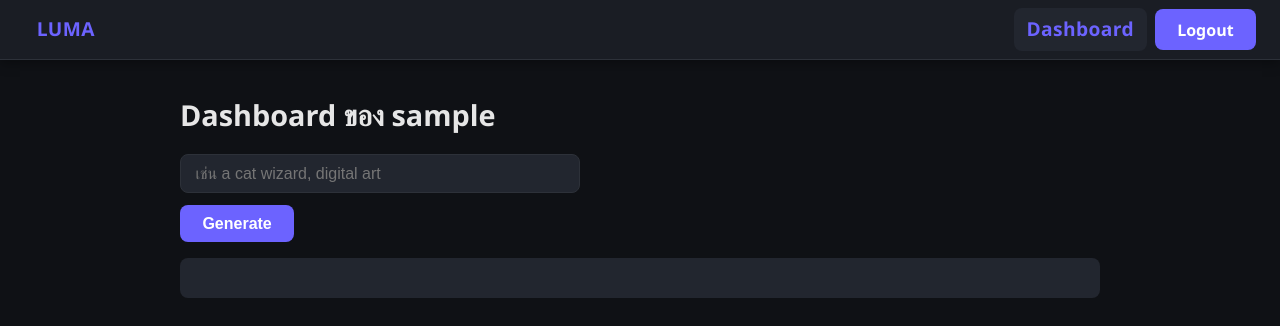
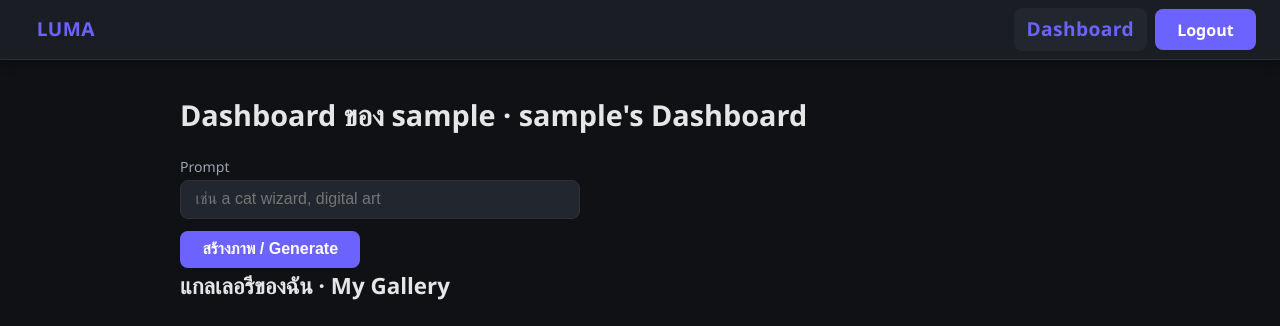
Before and after one commit to boss2912/luma-webapp-g04, a Flask app: page /dashboard in a window 1280 px wide. Shown: the top 326 px of the page. Run offline with Flask 3, Linux system fonts and the light colour scheme; a user stored in the database is signed in; tables that the repository leaves empty hold one stand-in row (values such as "Sample post").

Commit message:
feat(dashboard): Issue #8 — spinner, live gallery, prompt captions, XSS-safe rendering
- Generate form shows a spinner and disables the button while a request
  is in flight (was fire-and-forget with no feedback before)
- Generated image is prepended to the gallery immediately after a
  successful response, no page reload needed
- Gallery now loads existing assets on page load via GET /api/assets
  (previously the page had no gallery at all, only a raw
  JSON.stringify(data) dump of the last response)
- Each asset card shows its prompt underneath the image
- User-controlled prompt text is HTML-escaped via textContent before
  being inserted into the DOM (prevents stored-XSS if a prompt ever
  contains "<script>..." — verified with a Node test simulating
  textContent/innerHTML escaping behavior)
- API errors (e.g. Forge AI unreachable, 502) are shown inline instead
  of silently failing

CSS:
- fix a bug where [hidden] could be overridden by a later display rule
  (e.g. .spinner { display: inline-block }) by adding a global
  [hidden] { display: none !important } rule
- add spinner animation, disabled-button state, gallery empty-state text

Tested end-to-end with a mock Forge AI server: 2 sequential generates,
GET /api/assets returns both in the right order, images load through
the ownership-gated endpoint, empty-prompt rejected server-side, Forge
AI down returns a readable 502 instead of a crash.

Fixes: Issue #8

```diff
--- a/luma-webapp/app/templates/dashboard.html
+++ b/luma-webapp/app/templates/dashboard.html
@@ -1,24 +1,121 @@
 {% extends "base.html" %}
 {% block content %}
-  <h1>Dashboard ของ {{ user.username }}</h1>
+  <h1>Dashboard ของ {{ user.username }} · {{ user.username }}'s Dashboard</h1>
 
   <form id="generate-form">
-    <input type="text" id="prompt" placeholder="เช่น a cat wizard, digital art">
-    <button type="submit">Generate</button>
+    <div class="form-group">
+      <label for="prompt">Prompt</label>
+      <input
+        type="text"
+        id="prompt"
+        name="prompt"
+        placeholder="เช่น a cat wizard, digital art"
+        required
+        autocomplete="off"
+      >
+    </div>
+    <button type="submit" id="generate-btn">
+      <span id="generate-btn-text">สร้างภาพ / Generate</span>
+      <span id="generate-spinner" class="spinner" hidden aria-hidden="true"></span>
+    </button>
   </form>
-  <div id="result"></div>
+
+  <p id="generate-error" class="field-error field-error-general" hidden></p>
+
+  <h2>แกลเลอรีของฉัน · My Gallery</h2>
+  <div id="gallery" class="asset-grid"></div>
+  <p id="gallery-empty" class="text-muted" hidden>ยังไม่มีรูปที่ generate ไว้ · No images generated yet</p>
 
   <script>
-    document.getElementById('generate-form').addEventListener('submit', async (e) => {
+    const galleryEl = document.getElementById('gallery');
+    const emptyEl = document.getElementById('gallery-empty');
+    const form = document.getElementById('generate-form');
+    const promptInput = document.getElementById('prompt');
+    const btn = document.getElementById('generate-btn');
+    const btnText = document.getElementById('generate-btn-text');
+    const spinner = document.getElementById('generate-spinner');
+    const errorBox = document.getElementById('generate-error');
+
+    // กัน XSS: escape ข้อความ prompt ก่อนใส่ลง HTML (prompt มาจาก user input)
+    function escapeHtml(str) {
+      const div = document.createElement('div');
+      div.textContent = str;
+      return div.innerHTML;
+    }
+
+    function assetCardHTML(asset) {
+      const safePrompt = escapeHtml(asset.prompt || '');
+      return (
+        '<div class="asset-card">' +
+          '<img src="' + asset.image_url + '" alt="' + safePrompt + '" loading="lazy">' +
+          '<div class="asset-info" title="' + safePrompt + '">' + safePrompt + '</div>' +
+        '</div>'
+      );
+    }
+
+    function prependAsset(asset) {
+      emptyEl.hidden = true;
+      galleryEl.insertAdjacentHTML('afterbegin', assetCardHTML(asset));
+    }
+
+    // Fix: ตอนโหลดหน้า ต้องดึงรูปเก่าที่เคย generate ไว้แล้วมาโชว์ด้วย (ของเดิมไม่มีส่วนนี้เลย)
+    async function loadGallery() {
+      try {
+        const res = await fetch('/api/assets');
+        if (!res.ok) return;
+        const assets = await res.json();
+        if (assets.length === 0) {
+          emptyEl.hidden = false;
+          return;
+        }
+        emptyEl.hidden = true;
+        galleryEl.insertAdjacentHTML('beforeend', assets.map(assetCardHTML).join(''));
+      } catch (err) {
+        console.error('โหลด gallery ไม่สำเร็จ / failed to load gallery', err);
+      }
+    }
+
+    function setLoading(isLoading) {
+      btn.disabled = isLoading;
+      spinner.hidden = !isLoading;
+      btnText.textContent = isLoading
+        ? 'กำลังสร้าง... / Generating...'
+        : 'สร้างภาพ / Generate';
+    }
+
+    form.addEventListener('submit', async (e) => {
       e.preventDefault();
-      const prompt = document.getElementById('prompt').value;
-      const res = await fetch('/api/generate', {
-        method: 'POST',
-        headers: {'Content-Type': 'application/json'},
-        body: JSON.stringify({prompt})
-      });
-      const data = await res.json();
-      document.getElementById('result').innerText = JSON.stringify(data);
+      const prompt = promptInput.value.trim();
+      if (!prompt) return;
+
+      errorBox.hidden = true;
+      setLoading(true);
+
+      try {
+        const res = await fetch('/api/generate', {
+          method: 'POST',
+          headers: { 'Content-Type': 'application/json' },
+          body: JSON.stringify({ prompt })
+        });
+        const data = await res.json();
+
+        if (!res.ok) {
+          errorBox.textContent = data.error || 'เกิดข้อผิดพลาด / Something went wrong';
+          errorBox.hidden = false;
+          return;
+        }
+
+        // Fix Issue #8: แสดงรูปทันทีหลัง API ตอบกลับ ไม่ต้อง reload หน้า
+        prependAsset({ image_url: data.image_url, prompt: prompt });
+        promptInput.value = '';
+      } catch (err) {
+        errorBox.textContent = 'เชื่อมต่อเซิร์ฟเวอร์ไม่ได้ / Could not reach the server';
+        errorBox.hidden = false;
+      } finally {
+        setLoading(false);
+      }
     });
+
+    loadGallery();
   </script>
 {% endblock %}
```
Also changed, not shown: luma-webapp/app/static/css/style.css (+35 -0 lines).
